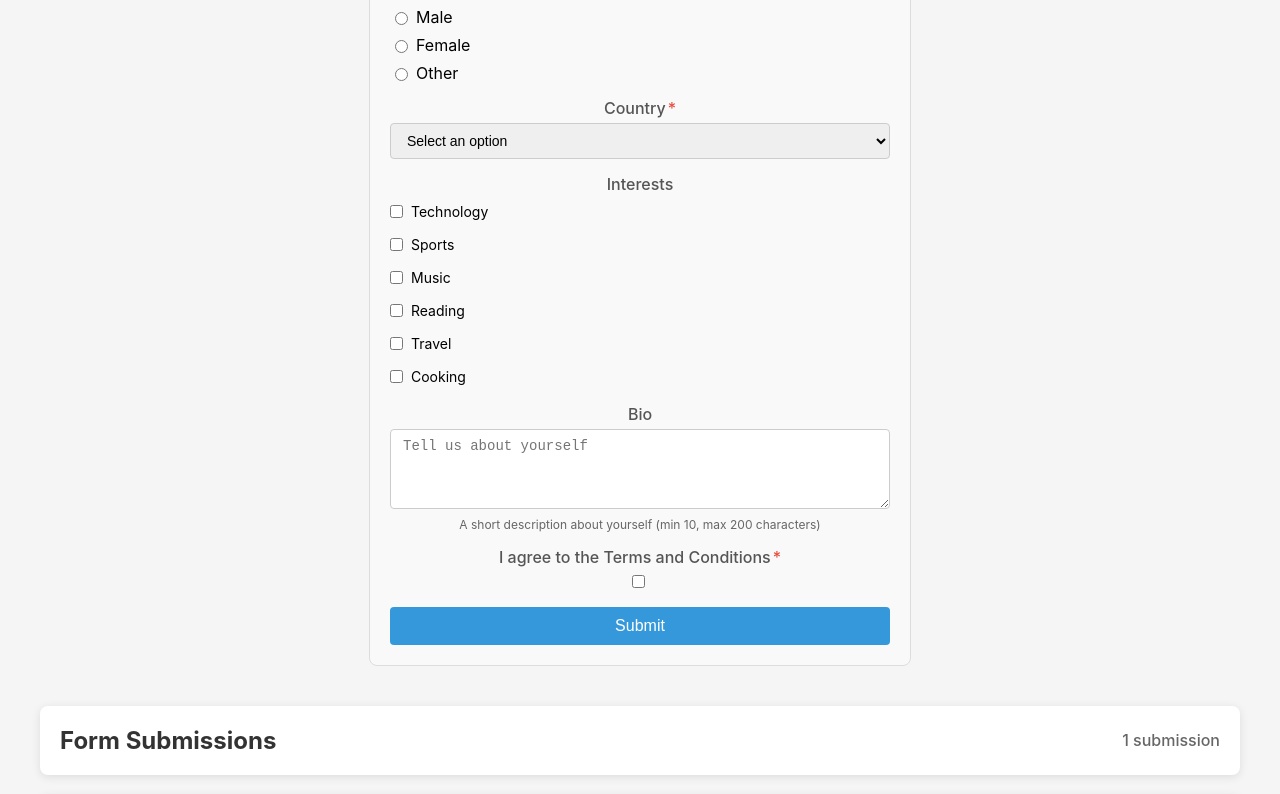
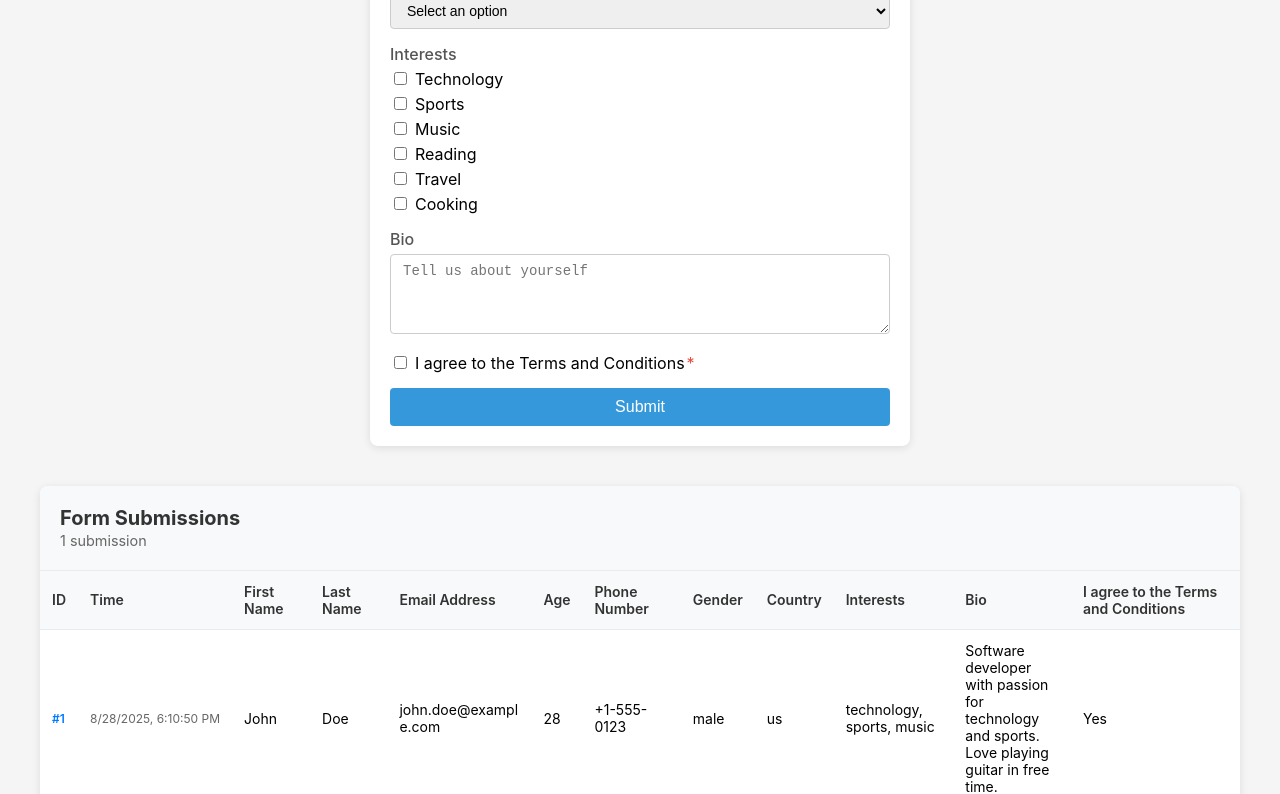
Before and after one commit to Jainam1224/Machine_Codding_LLD_Practice, a React (Create React App) app in the folder form-builder/: page / in a window 1280 px wide. Shown: the part 740-1534 px from the top of the page. Built offline with nearby package versions, Linux system fonts and the light colour scheme.

Commit message:
dynamic form builder refactored code

```diff
--- a/form-builder/src/App.css
+++ b/form-builder/src/App.css
@@ -1,5 +1,4 @@
 .App {
-  text-align: center;
   min-height: 100vh;
   background-color: #f5f5f5;
 }
@@ -9,148 +8,95 @@
   padding: 20px;
   color: white;
   margin-bottom: 30px;
+  text-align: center;
 }
 
 .App-header h1 {
-  margin: 0;
-  font-size: 2.5rem;
-  margin-bottom: 10px;
+  margin: 0 0 10px 0;
+  font-size: 2rem;
 }
 
 .App-header p {
   margin: 0;
-  font-size: 1.1rem;
+  font-size: 1rem;
   opacity: 0.9;
 }
 
 main {
   padding: 0 20px;
-}
-
-.form-examples {
-  max-width: 1400px;
+  max-width: 1200px;
   margin: 0 auto;
-}
-
-.form-examples h2 {
-  color: #333;
-  margin-bottom: 30px;
-  font-size: 2rem;
-}
-
-.form-section {
-  margin-bottom: 40px;
-}
-
-.form-section h3 {
-  color: #555;
-  margin-bottom: 20px;
-  font-size: 1.5rem;
-  text-align: center;
 }
 
 .form-container {
   max-width: 600px;
-  margin: 0 auto;
+  margin: 0 auto 40px auto;
 }
 
-/* Submissions Section Styles */
+/* Submissions section */
 .submissions-section {
-  max-width: 1400px;
-  margin: 40px auto;
-  padding: 0 20px;
+  background: white;
+  border-radius: 8px;
+  box-shadow: 0 2px 8px rgba(0, 0, 0, 0.1);
+  overflow: hidden;
 }
 
 .submissions-header {
-  display: flex;
-  justify-content: space-between;
-  align-items: center;
-  margin-bottom: 20px;
   padding: 20px;
-  background-color: white;
-  border-radius: 8px;
-  box-shadow: 0 2px 10px rgba(0, 0, 0, 0.1);
+  border-bottom: 1px solid #e9ecef;
+  background: #f8f9fa;
 }
 
 .submissions-header h3 {
   margin: 0;
   color: #333;
-  font-size: 1.5rem;
-}
-
-.submissions-actions {
-  display: flex;
-  align-items: center;
-  gap: 15px;
+  font-size: 1.25rem;
 }
 
 .submission-count {
   color: #666;
-  font-weight: 500;
-  font-size: 1rem;
+  font-size: 0.9rem;
+  margin-top: 8px;
 }
 
 .no-submissions {
+  padding: 40px 20px;
   text-align: center;
-  padding: 40px;
-  background-color: white;
-  border-radius: 8px;
-  box-shadow: 0 2px 10px rgba(0, 0, 0, 0.1);
+  color: #666;
 }
 
-.no-submissions p {
-  color: #666;
-  font-size: 1.1rem;
-  margin: 0;
-}
-
-/* Submissions Table Styles */
+/* Table styles */
 .submissions-table-container {
   overflow-x: auto;
-  max-width: 100%;
-  background-color: white;
-  border-radius: 8px;
-  box-shadow: 0 2px 10px rgba(0, 0, 0, 0.1);
 }
 
 .submissions-table {
   width: 100%;
   border-collapse: collapse;
-  font-size: 13px;
-  background-color: white;
+  font-size: 14px;
 }
 
 .submissions-table th,
 .submissions-table td {
-  border: 1px solid #e9ecef;
-  padding: 12px 8px;
+  padding: 12px;
   text-align: left;
-  vertical-align: top;
+  border-bottom: 1px solid #e9ecef;
 }
 
 .submissions-table th {
-  background-color: #f8f9fa;
+  background: #f8f9fa;
   font-weight: 600;
   color: #333;
-  position: sticky;
-  top: 0;
-  z-index: 1;
-  font-size: 14px;
-}
-
-.submissions-table tr:nth-child(even) {
-  background-color: #f8f9fa;
 }
 
 .submissions-table tr:hover {
-  background-color: #e9ecef;
+  background: #f8f9fa;
 }
 
 .submission-id {
   font-weight: 600;
   color: #007bff;
   font-size: 12px;
-  text-align: center;
 }
 
 .submission-time {
@@ -160,58 +106,6 @@ main {
 }
 
 .submission-field-value {
-  color: #333;
-  font-size: 13px;
-  max-width: 150px;
+  max-width: 120px;
   word-wrap: break-word;
 }
-
-/* Responsive design for smaller screens */
-@media (max-width: 1024px) {
-  .form-examples {
-    max-width: 800px;
-  }
-
-  .submissions-section {
-    max-width: 1000px;
-  }
-}
-
-@media (max-width: 768px) {
-  .App-header h1 {
-    font-size: 2rem;
-  }
-
-  .form-examples h2 {
-    font-size: 1.5rem;
-  }
-
-  .form-section h3 {
-    font-size: 1.3rem;
-  }
-
-  .submissions-header {
-    flex-direction: column;
-    gap: 15px;
-    text-align: center;
-  }
-
-  .submissions-actions {
-    flex-direction: column;
-    gap: 10px;
-  }
-
-  .submissions-table {
-    font-size: 11px;
-  }
-
-  .submissions-table th,
-  .submissions-table td {
-    padding: 6px 4px;
-  }
-
-  .submission-field-value {
-    max-width: 100px;
-    font-size: 10px;
-  }
-}
--- a/form-builder/src/components/DynamicForm.css
+++ b/form-builder/src/components/DynamicForm.css
@@ -1,16 +1,17 @@
 .dynamic-form {
+  background: white;
+  border-radius: 8px;
+  box-shadow: 0 2px 8px rgba(0, 0, 0, 0.1);
+  padding: 20px;
   max-width: 500px;
   margin: 20px auto;
-  padding: 20px;
-  border: 1px solid #ddd;
-  border-radius: 8px;
-  background-color: #f9f9f9;
 }
 
 .dynamic-form h2 {
   text-align: center;
   color: #333;
   margin-bottom: 20px;
+  font-size: 1.5rem;
 }
 
 .form-field {
@@ -48,12 +49,10 @@
   box-shadow: 0 0 5px rgba(52, 152, 219, 0.3);
 }
 
-/* Error state styling */
 .form-input.error,
 .form-textarea.error,
 .form-select.error {
   border-color: #e74c3c;
-  box-shadow: 0 0 5px rgba(231, 76, 60, 0.3);
 }
 
 .form-textarea {
@@ -61,70 +60,46 @@
   min-height: 80px;
 }
 
-.form-checkbox,
-.form-radio {
-  margin-right: 8px;
-}
-
-/* Checkbox Group Styles */
-.checkbox-group {
-  display: flex;
-  flex-direction: column;
-  gap: 8px;
+/* Checkbox and Radio styles */
+.checkbox-group,
+.radio-group {
   margin-top: 5px;
 }
 
-.checkbox-option {
+.checkbox-option,
+.radio-option {
   display: flex;
   align-items: center;
-  gap: 8px;
-  font-size: 14px;
-  cursor: pointer;
-  padding: 4px 0;
-}
-
-.checkbox-option input[type="checkbox"] {
-  margin: 0;
+  margin-bottom: 5px;
   cursor: pointer;
 }
 
-/* Radio Group Styles */
-.radio-group {
-  display: flex;
-  flex-direction: column;
-  gap: 8px;
-  margin-top: 5px;
-}
-
-.radio-option {
-  display: flex;
-  align-items: center;
+.checkbox-option input,
+.radio-option input {
+  margin-right: 8px;
   cursor: pointer;
 }
 
-.field-description {
-  display: block;
-  margin-top: 4px;
-  color: #666;
-  font-size: 12px;
-}
-
-/* Error message styling */
 .field-error {
   color: #e74c3c;
   font-size: 12px;
   margin-top: 4px;
-  padding: 4px 8px;
-  background-color: #fdf2f2;
+}
+
+.form-error {
+  color: #e74c3c;
+  background: #fdf2f2;
   border: 1px solid #fecaca;
   border-radius: 4px;
-  font-weight: 500;
+  padding: 12px;
+  margin-bottom: 20px;
+  text-align: center;
 }
 
 .submit-button {
   width: 100%;
   padding: 10px;
-  background-color: #3498db;
+  background: #3498db;
   color: white;
   border: none;
   border-radius: 4px;
@@ -134,38 +109,15 @@
 }
 
 .submit-button:hover {
-  background-color: #2980b9;
+  background: #2980b9;
 }
 
-.submit-button:active {
-  transform: translateY(1px);
+.submit-button:disabled {
+  background: #6c757d;
+  cursor: not-allowed;
 }
 
-/* Form-level error styling */
-.form-error {
-  color: #e74c3c;
-  font-size: 14px;
-  margin-bottom: 20px;
-  padding: 12px 16px;
-  background-color: #fdf2f2;
-  border: 1px solid #fecaca;
-  border-radius: 4px;
-  font-weight: 500;
-  text-align: center;
-}
-
-/* Disabled state styling */
-.submit-button:disabled {
-  background-color: #6c757d;
-  cursor: not-allowed;
-  opacity: 0.6;
-}
-
-.submit-button:disabled:hover {
-  background-color: #6c757d;
-}
-
-/* Loading state for submit button */
+/* Loading state */
 .submit-button[aria-busy="true"] {
   position: relative;
   color: transparent;
--- a/form-builder/src/components/DynamicForm.js
+++ b/form-builder/src/components/DynamicForm.js
@@ -132,6 +132,7 @@ const FormField = React.memo(
           }
 
           return (
+            <label className="checkbox-option">
               <input
                 type="checkbox"
                 id={fieldName}
@@ -147,6 +148,13 @@ const FormField = React.memo(
                     : undefined
                 }
               />
+              {field.label}
+              {field.required && (
+                <span className="required" aria-label="required">
+                  *
+                </span>
+              )}
+            </label>
           );
 
         case "radio":
@@ -200,6 +208,7 @@ const FormField = React.memo(
 
     return (
       <div className="form-field">
+        {(field.type !== "checkbox" || field.options) && (
           <label
             htmlFor={field.name}
             className="form-label"
@@ -212,14 +221,9 @@ const FormField = React.memo(
               </span>
             )}
           </label>
+        )}
 
         {renderField()}
-
-        {field.description && (
-          <small className="field-description" id={`${field.name}-description`}>
-            {field.description}
-          </small>
-        )}
 
         {error && (
           <div className="field-error" id={`${field.name}-error`} role="alert">
--- a/form-builder/src/constants/formSchemas.js
+++ b/form-builder/src/constants/formSchemas.js
@@ -1,4 +1,4 @@
-// Form schema constants - separated for reusability and maintainability
+// Simple form schema for user registration
 export const USER_REGISTRATION_SCHEMA = [
   {
     name: "firstName",
@@ -6,7 +6,6 @@ export const USER_REGISTRATION_SCHEMA = [
     label: "First Name",
     required: true,
     placeholder: "Enter your first name",
-    description: "Your first name",
     minLength: 2,
     maxLength: 20,
     validation: {
@@ -20,7 +19,6 @@ export const USER_REGISTRATION_SCHEMA = [
     label: "Last Name",
     required: true,
     placeholder: "Enter your last name",
-    description: "Your last name",
     minLength: 2,
     maxLength: 20,
     validation: {
@@ -34,7 +32,6 @@ export const USER_REGISTRATION_SCHEMA = [
     label: "Email Address",
     required: true,
     placeholder: "Enter your email address",
-    description: "Your email address",
     maxLength: 50,
     validation: {
       pattern: /^[^\s@]+@[^\s@]+\.[^\s@]+$/,
@@ -47,7 +44,6 @@ export const USER_REGISTRATION_SCHEMA = [
     label: "Age",
     required: false,
     placeholder: "Enter your age",
-    description: "Your age in years",
     validation: {
       min: 13,
       max: 120,
@@ -60,7 +56,6 @@ export const USER_REGISTRATION_SCHEMA = [
     label: "Phone Number",
     required: false,
     placeholder: "Enter your phone number",
-    description: "Your contact number",
     minLength: 10,
     maxLength: 15,
     validation: {
@@ -113,8 +108,6 @@ export const USER_REGISTRATION_SCHEMA = [
     label: "Bio",
     required: false,
     placeholder: "Tell us about yourself",
-    description:
-      "A short description about yourself (min 10, max 200 characters)",
     minLength: 10,
     maxLength: 200,
   },
--- a/form-builder/src/utils/validation.js
+++ b/form-builder/src/utils/validation.js
@@ -1,4 +1,4 @@
-// Validation utility functions - separated for reusability and testability
+// Simple validation utility for form fields
 export class FormValidator {
   static validateField(field, value) {
     const errors = [];
@@ -52,14 +52,6 @@ export class FormValidator {
       errors.push(field.validation.message || "Invalid format");
     }
 
-    // Custom validation
-    if (field.validation?.custom) {
-      const customError = field.validation.custom(value);
-      if (customError) {
-        errors.push(customError);
-      }
-    }
-
     return errors;
   }
 
```
Lines whose indentation alone changed are shown as unchanged.
